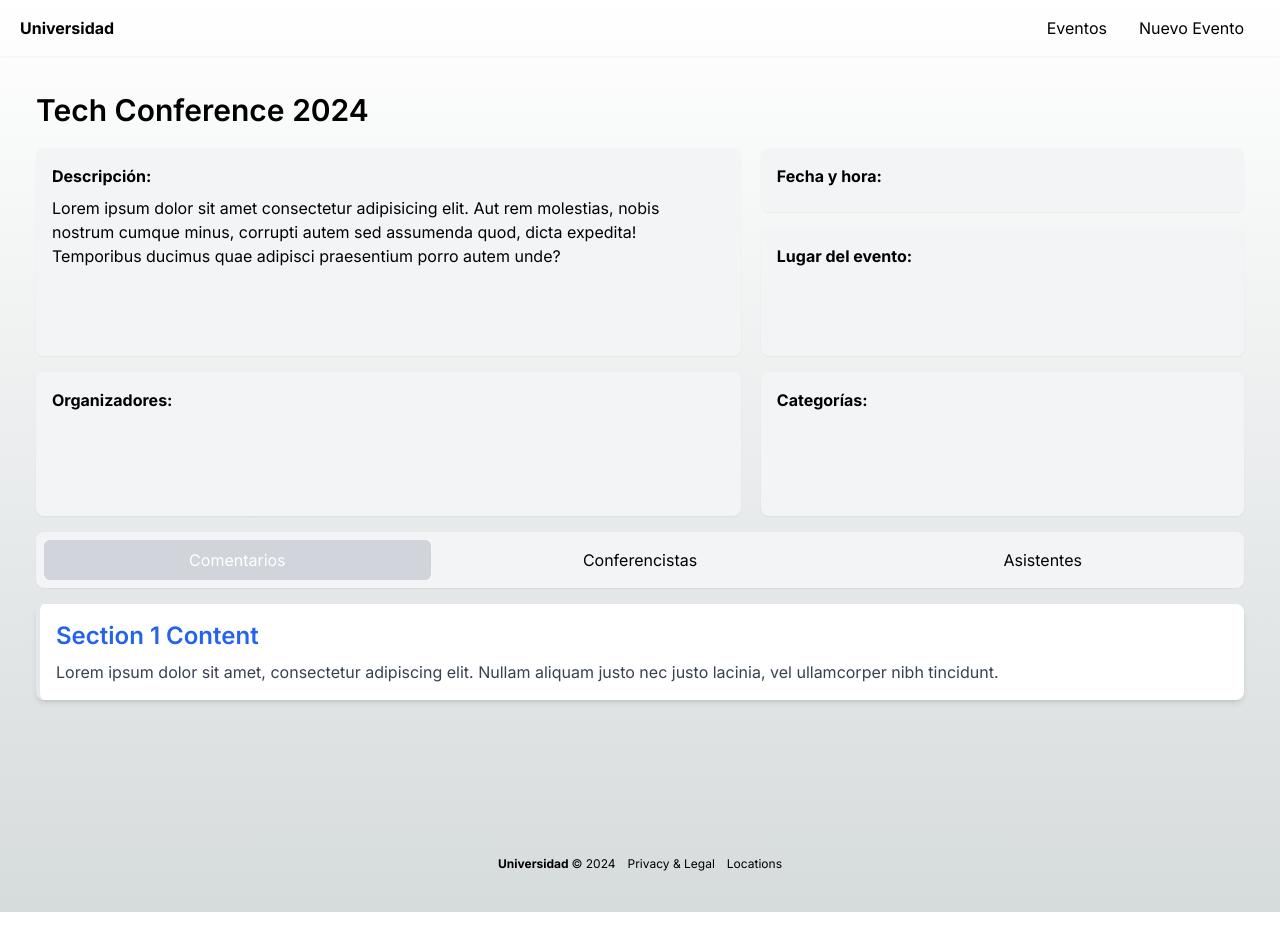
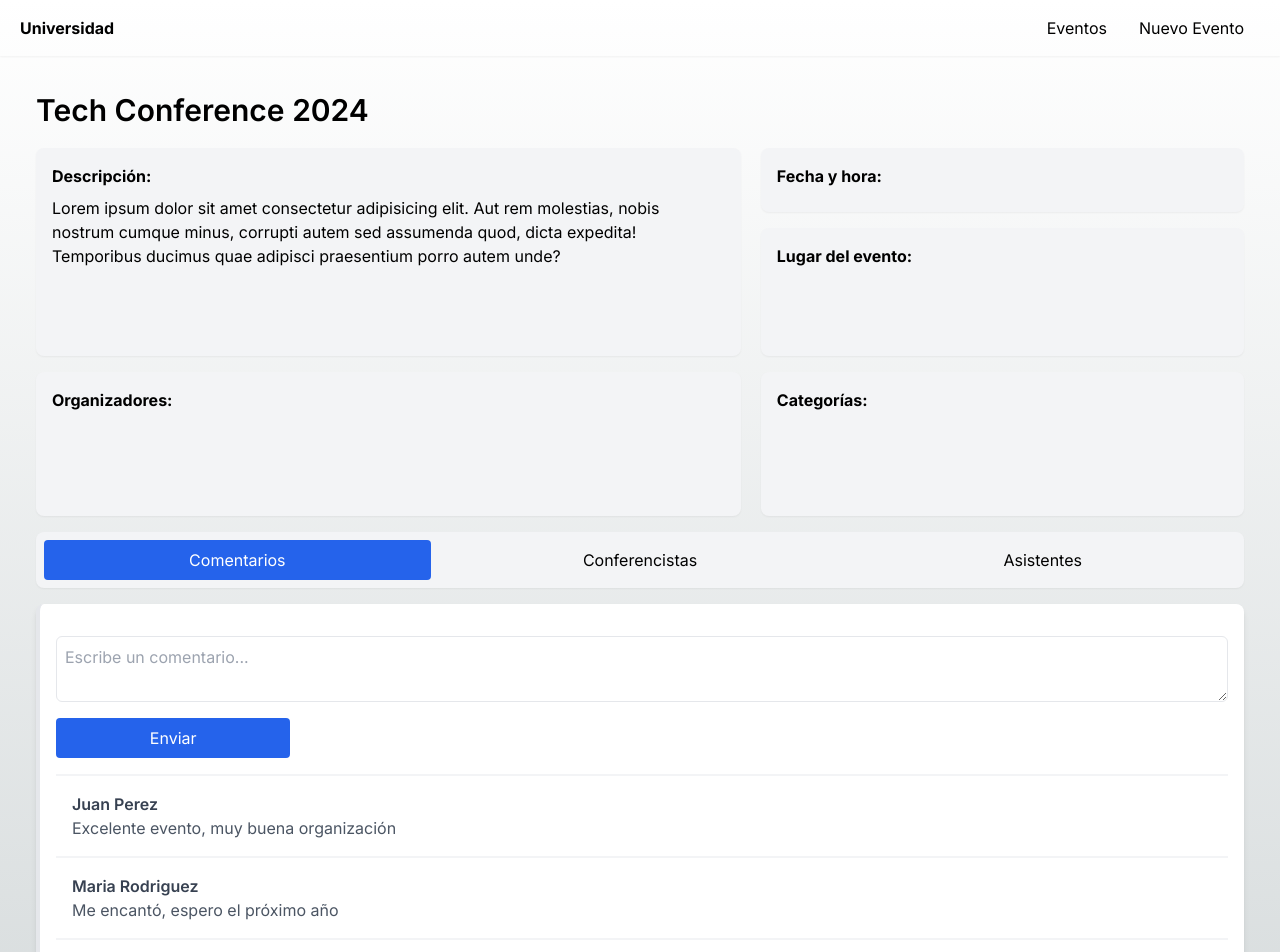
Before and after one commit to Skydoes10/university_events_frontend, a Next.js app: page /eventos/1 in a window 1280 px wide. Shown: the top 952 px of the page. Before the commit the page ends 912 px from the top, so only its background shows below. Built offline with nearby package versions, Linux system fonts and the light colour scheme.

Commit message:
chore: Add missing comment-related components and interfaces

```diff
--- a/src/app/(events)/eventos/[id]/page.tsx
+++ b/src/app/(events)/eventos/[id]/page.tsx
@@ -19,7 +19,7 @@ export default function EventPage({ params }: Props) {
 	}
 
 	return (
-		<div className="container mx-auto p-4 h-screen fade-in">
+		<div className="container mx-auto p-4 fade-in">
 			<Title title={event.title} className="mb-2" />
 
 			<div className="flex flex-wrap justify-between">
@@ -65,7 +65,10 @@ export default function EventPage({ params }: Props) {
 				</div>
 
 				<div className="w-full mt-4">
-					<Tabs />
+					<Tabs
+						comments={event.comments}
+						assistants={event.assistants}
+					/>
 				</div>
 			</div>
 		</div>
--- /dev/null
+++ b/src/components/event/comments/AddComment.tsx
@@ -0,0 +1,20 @@
+export const AddComment = () => {
+	return (
+		<div className="flex items-center my-4 border-b-2 border-gray-100 pb-4">
+			<form className="flex flex-col w-full">
+				<textarea
+					className=" p-2 border border-gray-200 rounded-md focus:outline-none focus:shadow-outline"
+					placeholder="Escribe un comentario..."
+					maxLength={100}
+					minLength={4}
+				></textarea>
+				<button
+					type="submit"
+					className="w-1/5 mt-4 btn-primary text-white px-4 py-2 rounded-md focus:outline-none focus:shadow-outline"
+				>
+					Enviar
+				</button>
+			</form>
+		</div>
+	);
+};
--- /dev/null
+++ b/src/components/event/comments/Comment.tsx
@@ -0,0 +1,18 @@
+import { Comment } from '@/interfaces';
+
+interface Props {
+	comment: Comment;
+}
+
+export const CommentItem = ({ comment }: Props) => {
+	return (
+		<div className="flex items-center my-4 border-b-2 border-gray-100 pb-4">
+			<div className="ml-4">
+				<p className="font-semibold text-gray-700">
+					{comment.user.fullName}
+				</p>
+				<p className="text-gray-600">{comment.text}</p>
+			</div>
+		</div>
+	);
+};
--- /dev/null
+++ b/src/components/event/comments/CommentList.tsx
@@ -0,0 +1,22 @@
+import { Comment } from '@/interfaces';
+import { CommentItem } from './Comment';
+import { AddComment } from './AddComment';
+
+interface Props {
+	comments: Comment[];
+}
+
+export const CommentList = ({ comments }: Props) => {
+	return (
+		<div className="transition-all duration-300 bg-white p-4 rounded-lg shadow-md border-l-4 mb-2">
+			<AddComment />
+			{comments.length > 0 ? (
+				comments.map((comment) => (
+					<CommentItem key={comment.text} comment={comment} />
+				))
+			) : (
+				<p className="text-gray-700">No hay comentarios aún</p>
+			)}
+		</div>
+	);
+};
--- a/src/components/event/Tabs.tsx
+++ b/src/components/event/tabs/Tabs.tsx
@@ -1,7 +1,14 @@
 'use client';
 import React, { useState } from 'react';
+import { CommentList } from '../comments/CommentList';
+import { Assistant, Comment } from '@/interfaces';
 
-export const Tabs = () => {
+interface Props {
+	comments: Comment[];
+	assistants: Assistant[];
+}
+
+export const Tabs = ({ comments, assistants }: Props) => {
 	const [openTab, setOpenTab] = useState<number>(1);
 
 	return (
@@ -12,7 +19,7 @@ export const Tabs = () => {
 				<button
 					onClick={() => setOpenTab(1)}
 					className={`flex-1 py-2 px-4 rounded-md focus:outline-none focus:shadow-outline-blue transition-all duration-300 ${
-						openTab === 1 ? 'bg-gray-300 text-white' : ''
+						openTab === 1 ? 'btn-primary text-white' : ''
 					}`}
 				>
 					Comentarios
@@ -20,7 +27,7 @@ export const Tabs = () => {
 				<button
 					onClick={() => setOpenTab(2)}
 					className={`flex-1 py-2 px-4 rounded-md focus:outline-none focus:shadow-outline-blue transition-all duration-300 ${
-						openTab === 2 ? 'bg-gray-300 text-white' : ''
+						openTab === 2 ? 'btn-primary text-white' : ''
 					}`}
 				>
 					Conferencistas
@@ -28,7 +35,7 @@ export const Tabs = () => {
 				<button
 					onClick={() => setOpenTab(3)}
 					className={`flex-1 py-2 px-4 rounded-md focus:outline-none focus:shadow-outline-blue transition-all duration-300 ${
-						openTab === 3 ? 'bg-gray-300 text-white' : ''
+						openTab === 3 ? 'btn-primary text-white' : ''
 					}`}
 				>
 					Asistentes
@@ -36,16 +43,9 @@ export const Tabs = () => {
 			</div>
 
 			{openTab === 1 && (
-				<div className="transition-all duration-300 bg-white p-4 rounded-lg shadow-md border-l-4">
-					<h2 className="text-2xl font-semibold mb-2 text-blue-600">
-						Section 1 Content
-					</h2>
-					<p className="text-gray-700">
-						Lorem ipsum dolor sit amet, consectetur adipiscing elit.
-						Nullam aliquam justo nec justo lacinia, vel ullamcorper
-						nibh tincidunt.
-					</p>
-				</div>
+					<CommentList comments={comments} />
+				// <div className="transition-all duration-300 bg-white p-4 rounded-lg shadow-md border-l-4">
+				// </div>
 			)}
 
 			{openTab === 2 && (
--- a/src/components/events/event-list/EventList.tsx
+++ b/src/components/events/event-list/EventList.tsx
@@ -7,7 +7,6 @@ interface Props {
 
 export const EventList = ({ events }: Props) => {
 	return (
-		// <div className="px-4 sm:px-8 py-4">
 		<div className="flex flex-col sm:justify-center sm:items-center mb-72 px-4 sm:px-8 py-4">
 			<div className="inline-block min-w-full shadow rounded-lg overflow-hidden">
 				<table className="min-w-full leading-normal">
--- a/src/components/index.ts
+++ b/src/components/index.ts
@@ -1,4 +1,7 @@
-export * from './event/Tabs';
+export * from './event/comments/AddComment';
+export * from './event/comments/Comment';
+export * from './event/comments/CommentList';
+export * from './event/tabs/Tabs';
 
 export * from './events/event-list/EventList';
 export * from './events/event-list/EventListItem';
--- a/src/components/ui/footer/Footer.tsx
+++ b/src/components/ui/footer/Footer.tsx
@@ -4,7 +4,7 @@ import { titleFonts } from '@/config/fonts';
 
 export const Footer = () => {
 	return (
-		<div className="flex w-full justify-center text-xs mb-10">
+		<div className="flex w-full justify-center text-xs mb-10 mt-6">
 			<Link href="/eventos">
 				<span
 					className={`${titleFonts.className} antialiased font-bold`}
--- a/src/interfaces/assistant.ts
+++ b/src/interfaces/assistant.ts
@@ -1 +1,4 @@
-export interface Assistant {}
+export interface Assistant {
+    fullName: string;
+    username: string;
+}
--- a/src/interfaces/event.ts
+++ b/src/interfaces/event.ts
@@ -1,6 +1,7 @@
 import { Assistant } from './assistant';
 import { EventLocation } from './eventLocation';
 import { Organizer } from './organizer';
+import { Comment } from './comment';
 
 export interface Event {
 	id: string;
--- a/src/seed/seed.ts
+++ b/src/seed/seed.ts
@@ -25,7 +25,22 @@ export const initialData: SeedData = {
 					country: 'Colombia',
 				},
 			},
-			comments: [],
+			comments: [
+				{
+					user: {
+						fullName: 'Juan Perez',
+						username: 'juanperez',
+					},
+					text: 'Excelente evento, muy buena organización',
+				},
+				{
+					user: {
+						fullName: 'Maria Rodriguez',
+						username: 'mariarodriguez',
+					},
+					text: 'Me encantó, espero el próximo año',
+				},
+			],
 		},
 		{
 			id: '2',
```
